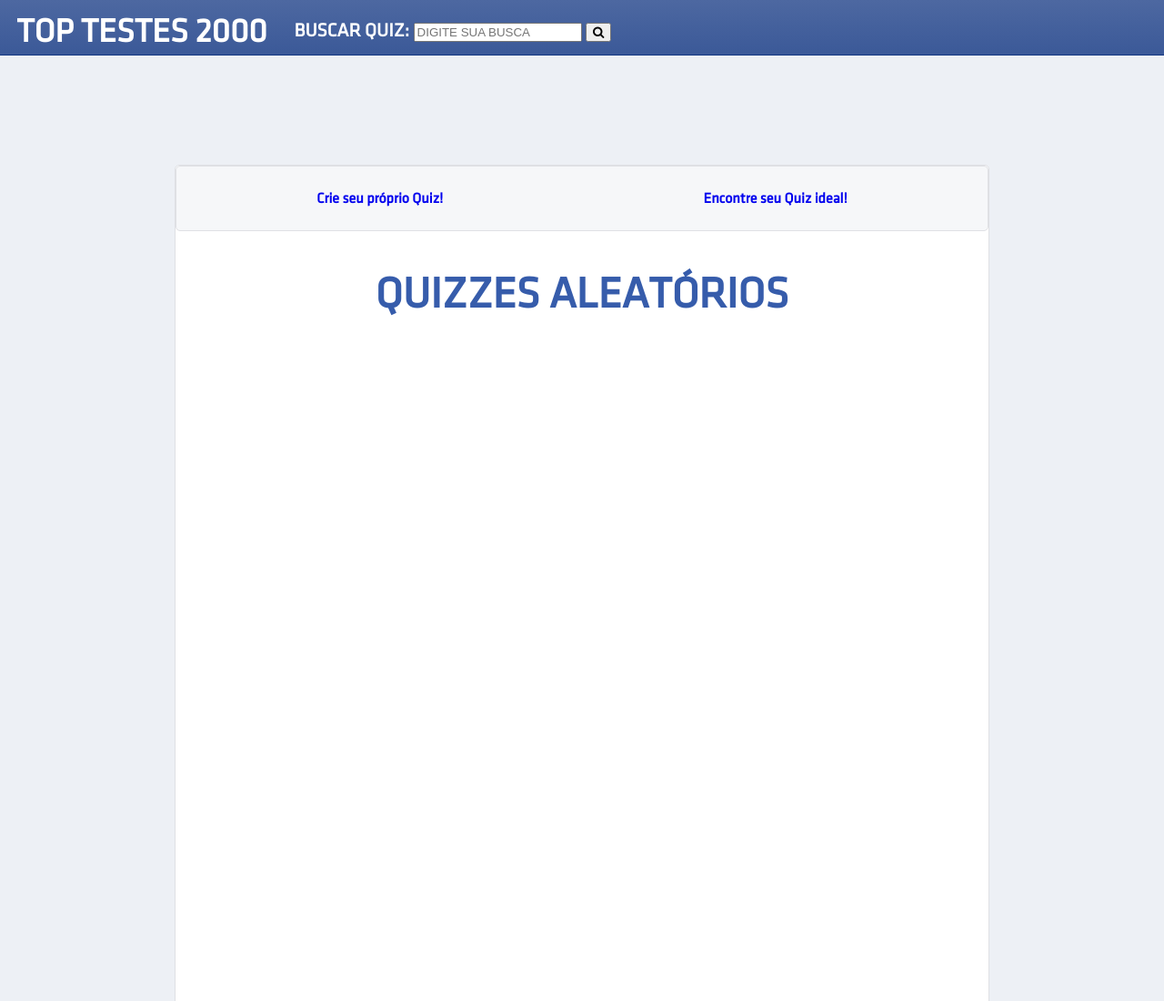
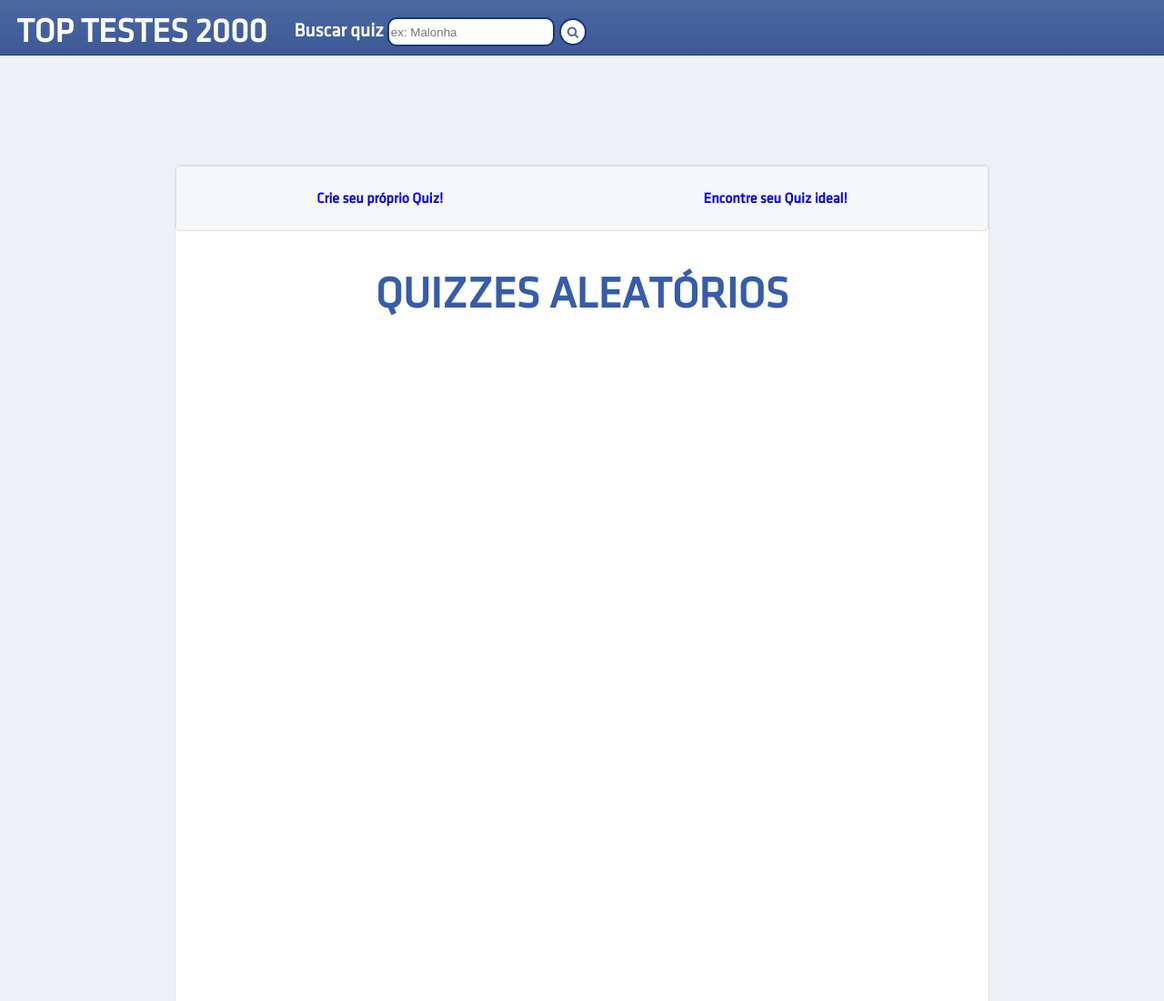
Before and after one commit to leunardo/unicotesterealdainternet, a plain HTML site: page Unico teste real da internet/index.html at #!/index in a window 1280 px wide. Shown: the top 1100 px of the page at 91% size. Drawn offline with nearby package versions, Linux system fonts and the light colour scheme; some packages are replaced by stand-ins of ours; no server answers.

Commit message:
Melhoria no cabeçalho e na ancoragem em geral.

```diff
--- a/Unico teste real da internet/css/style.css
+++ b/Unico teste real da internet/css/style.css
@@ -20,18 +20,22 @@
     align-self: center;
 }
 
-.quizSearch > textarea{
-    height: 1.3rem;
+.quizSearch > input{
+    border: 2px solid #133783;
+    border-radius: 10px;
+    padding: 0.1rem;
+    height: 2rem;
 }
 
-.quizSearch > a{
+.quizSearch > button{
     padding: 0.1rem;
     width: 30px;
     height: 30px;
     border-radius: 50%;
     background: #ffffff;
     color: #4d68a1;
-    border: 1px solid #365CAB;
+    cursor: pointer;
+    border: 2px solid #133783;
 }
 
 .pagebuttons{
@@ -39,6 +43,7 @@
     justify-content: space-around;
     margin-left: 30vw;
     margin-right: 30vw;
+    cursor: pointer;
 }
 
 .readmore{
@@ -178,7 +183,7 @@ criar-quiz {
     font-weight: bolder;
     text-decoration: none;
 }
-.quizBox > div > div > img {
+.quizBox > div > div > a > img {
     flex-grow: 3;
     border: 1px solid #DFE0E4;
     align-self: center;
--- a/Unico teste real da internet/home/home.html
+++ b/Unico teste real da internet/home/home.html
@@ -9,7 +9,7 @@
         <div class = "randomQuizzes">
             <section class = "quizAnchor" ng-repeat="quiz in quizzes">
                 <p class = "quiztitle"> <a ng-href = "/#!/quiz/{{quiz.id}}"> {{quiz.titulo}} </a> </p>
-                <div class = "foto"> <img ng-href = "/#!/quiz/{{quiz.id}}" ng-src="{{quiz.foto}}"> </div>
+                <div class = "foto"> <a ng-href = "/#!/quiz/{{quiz.id}}"><img ng-src="{{quiz.foto}}"></a></div>
                 <p class = "resumo"> {{quiz.resumo}} </p>
                 <p class = "autor"> Por: <a ng-href = "/#!/perfil/{{quiz.autor.id}}"> {{quiz.autor.nome}} <a> </p>
             </section>
--- a/Unico teste real da internet/index.html
+++ b/Unico teste real da internet/index.html
@@ -17,7 +17,7 @@
     <header>
         <div class = "leftpart">
         <a href="/#!/index" class="logo">TOP TESTES 2000</a>
-            <form ng-submit="buscarQuiz(query)" ng-controller="searchHeaderController" class = "quizSearch"> BUSCAR QUIZ: <input type="text" placeholder = "DIGITE SUA BUSCA" ng-model = "query"> </input> <button type = "submit"> <i class="fa fa-search" aria-hidden="true"></i> </button> </form>
+            <form ng-submit="buscarQuiz(query)" ng-controller="searchHeaderController" class = "quizSearch"> Buscar quiz <input type="text" placeholder = "ex: Malonha" ng-model = "query"> </input> <button type = "submit" class="link"> <i class="fa fa-search" aria-hidden="true"></i> </button> </form>
         </div>
             <section ng-controller="authController" class="profile-info">
             <img ng-show="logged" class="profile-pic aligned-center" ng-src="{{usuario.foto}}">
```
Also changed, not shown: Unico teste real da internet/quizMenu/quizMenu.html (+1 -1 lines).
